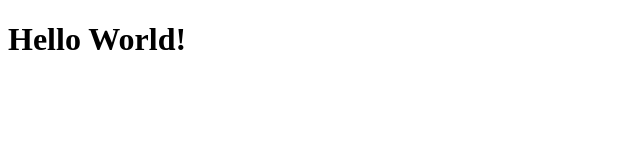
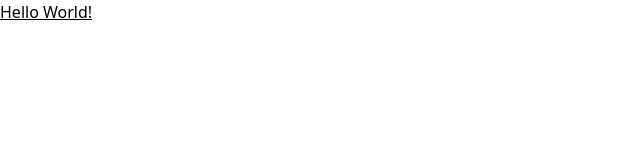
Before and after one commit to kaitcham/airbnb_clone, a plain HTML site: page index.html in a window 1280 px wide. Shown: the whole page, without its empty margins (0-640 px from the left). Drawn offline with nearby package versions, Linux system fonts and the light colour scheme.

Commit message:
Tailwind configuration

```diff
--- a/index.html
+++ b/index.html
@@ -4,8 +4,9 @@
     <meta charset="UTF-8" />
     <meta name="viewport" content="width=device-width, initial-scale=1.0" />
     <title>Airbnb</title>
+    <script src="https://cdn.tailwindcss.com"></script>
   </head>
   <body>
-    <h1>Hello World!</h1>
+    <h1 class="underline">Hello World!</h1>
   </body>
 </html>
```
